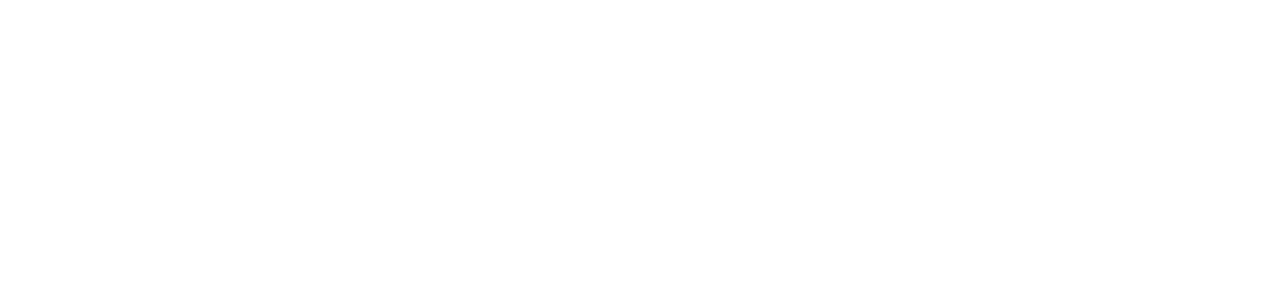
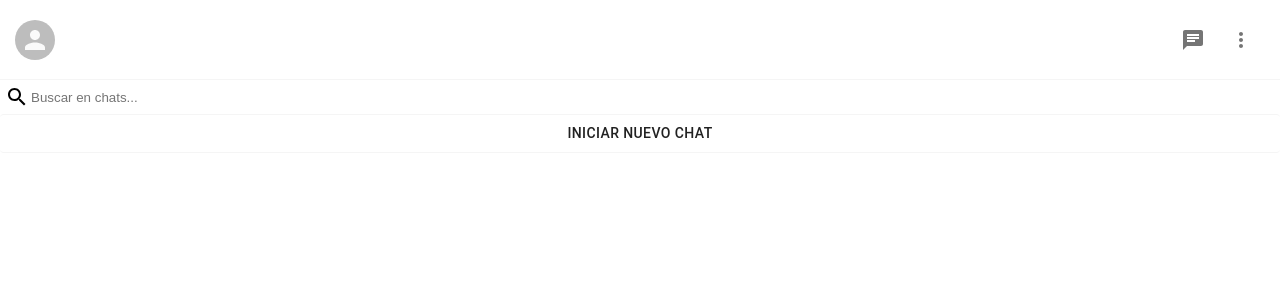
Before and after one commit to aldoecheverrria/whatsapp-2c, a Next.js app: page / in a window 1280 px wide. Shown: the top 300 px of the page. Built offline with nearby package versions, Linux system fonts and the light colour scheme.

Commit message:
2nd commit with good skeleton

```diff
--- a/Components/Sidebar.js
+++ b/Components/Sidebar.js
@@ -1,9 +1,80 @@
+import styled from 'styled-components';
+import { Avatar, IconButton, Button } from '@material-ui/core';
+import ChatIcon from '@material-ui/icons/Chat';
+import MoreVertIcon from '@material-ui/icons/MoreVert';
+import SearchIcon from '@material-ui/icons/Search';
+
+
 function Sidebar() {
     return (
-        <div>
+        <Container>
+            <Header>
+                <UserAvatar/>
+                <IconsContainer>
+                    <IconButton>
+                        <ChatIcon/>
+                    </IconButton>
+                    <IconButton>
+                        <MoreVertIcon/>
+                    </IconButton>
 
-        </div>
+                </IconsContainer>
+            </Header>
+            <Search>
+                <SearchIcon />
+                <SearchInput placeholder="Buscar en chats..."/>
+            </Search>
+            <SidebarButton>Iniciar nuevo Chat</SidebarButton>
+            {/*List of chats*/}
+        </Container>
     )
 }
 
-export default Sidebar
+export default Sidebar;
+
+
+const Container = styled.div``;
+
+const Search = styled.div`
+    display: flex;
+    align-items: center;
+    padding: 5px;
+    border-radius: 10px;
+`;
+
+const SearchInput = styled.input`
+    outline-width: 0;
+    border: none;
+    flex: 1;
+`;
+
+const SidebarButton = styled(Button)`
+    width: 100%;
+    &&& {
+        border-top: 1px solid whitesmoke;
+        border-bottom: 1px solid whitesmoke;
+    }
+`;
+
+const Header = styled.div`
+    display: flex;
+    position: sticky;
+    top: sticky;
+    background-color: white;
+    z-index: 1;
+    justify-content: space-between;
+    align-items: center;
+    padding: 15px;
+    height: 80px;
+    border-bottom: 1px solid whitesmoke;
+`;
+
+const UserAvatar = styled(Avatar)`
+    cursor: pointer;
+    :hover {
+        opacity: 0.8;
+    }
+
+`;
+
+const IconsContainer = styled.div``;
--- a/pages/index.js
+++ b/pages/index.js
@@ -1,15 +1,17 @@
 import Head from 'next/head'
 import Image from 'next/image'
+import Sidebar from '../components/Sidebar'
 import styles from '../styles/Home.module.css'
 
 export default function Home() {
   return (
-    <div className={styles.container}>
+    <div>
       <Head>
         <title>WhatsApp 2-Aldo</title>
         <meta name="description" content="Generated by create next app" />
         <link rel="icon" href="/favicon.ico" />
       </Head>
+      <Sidebar/>
 
 
     </div>
```
